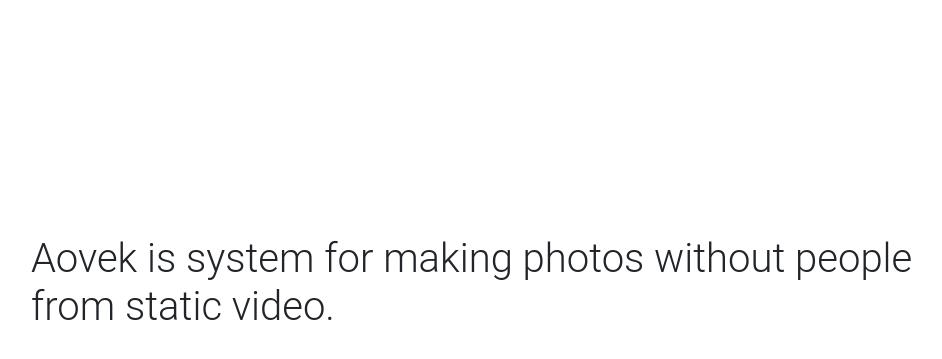
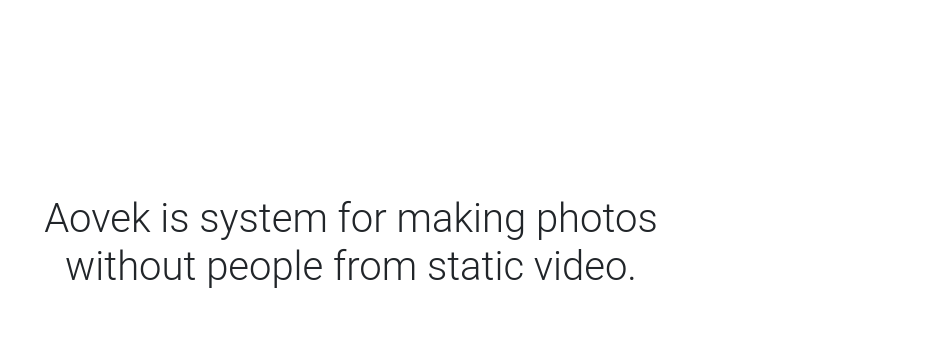
Before and after one commit to nikolaystanishev/remove_4ovek, a Django app: template web/Aovek/templates/home.html in a window 1280 px wide. Shown: the part 165-524 px from the top of the page, without its empty margins (289-1231 px from the left). Run offline with Django 3.2, Linux system fonts and the light colour scheme; the template is opened without the code that fills it, so the values that code supplies are empty; parts of the project's set-up code (start-up, migrations or seed data) failed here and were passed over; some libraries are stand-ins or nearby versions.

Commit message:
Change position of home page text

```diff
--- a/web/Aovek/templates/home.html
+++ b/web/Aovek/templates/home.html
@@ -1,5 +1,11 @@
 {% extends "base.html" %}
 
 {% block home %}
-    <h1 style="position: fixed; top: 50%; left: 25%;">Aovek is system for making photos without people from static video.</h1>
+  <center>
+    <div class="col-xl-8 py-md-3 pl-md-5">
+      <h1 style="position: fixed; top: 45%; left: 25%; right: 25%">
+        Aovek is system for making photos without people from static video.
+      </h1>
+    </div>
+  </center>
 {% endblock home %}
```
